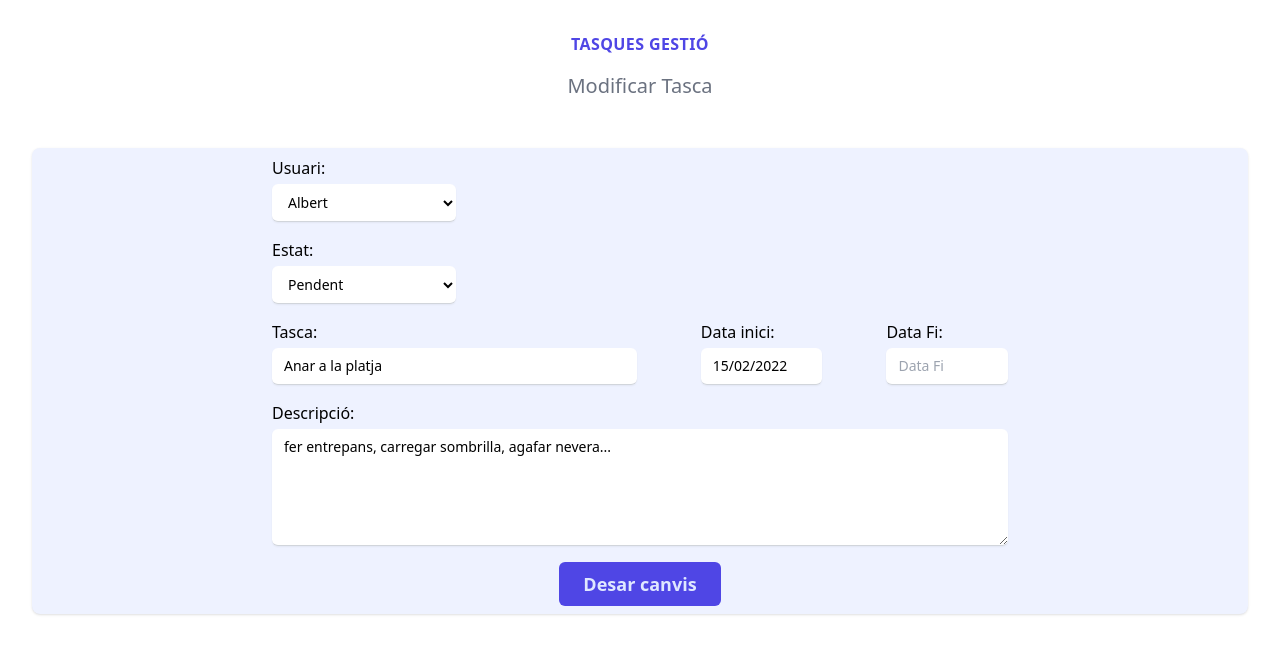
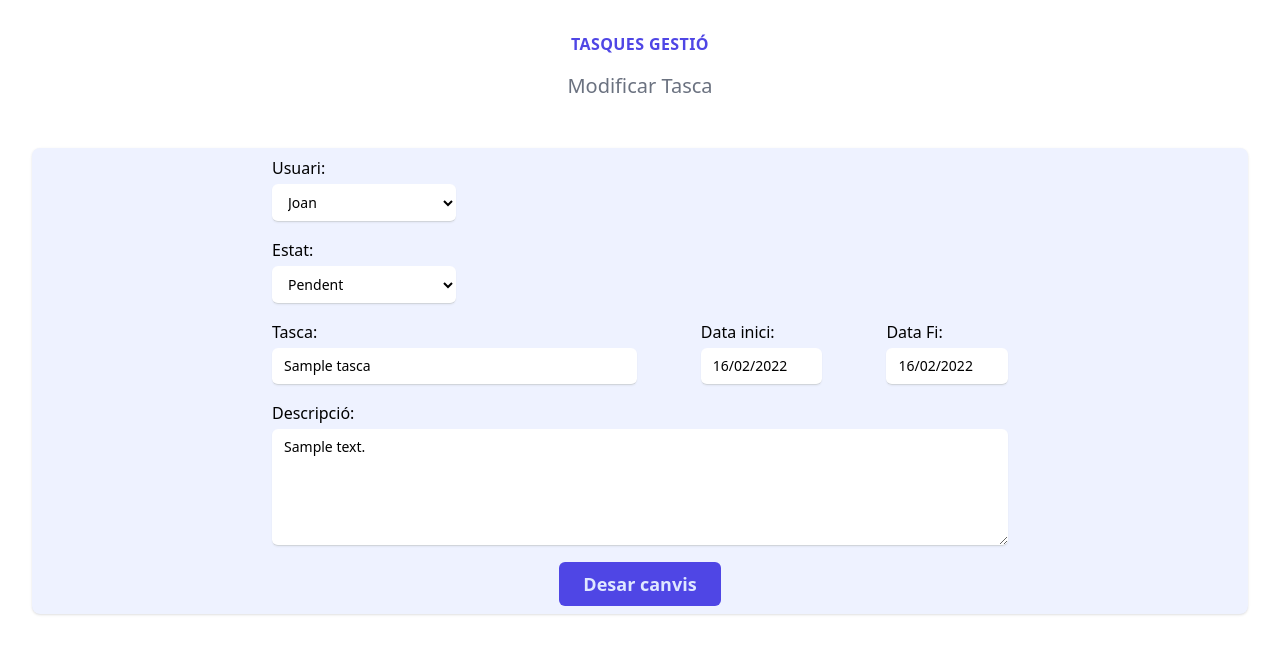
Before and after one commit to AlVirtual/devTeam3, a PHP site: template views/v_modificar_tasca.php in a window 1280 px wide. Shown: the top 654 px of the page. Run offline with PHP 8.4, Linux system fonts and the light colour scheme; the template is opened without the code that fills it: most values are stand-ins (such as "Sample title", 1, 10 or a date in 2020); some libraries are stand-ins or nearby versions.

Commit message:
modificar tasca eliminada variable de proves

```diff
--- a/views/v_modificar_tasca.php
+++ b/views/v_modificar_tasca.php
@@ -24,18 +24,8 @@
 
 <?php
 
-    // Array de proves, comentar quan sigui cridat desde el controlador
-    $tasques = array();
-
-    $tasques[0] = array();
-    $tasques[0]['id'] = 1;
-    $tasques[0]['name'] = 'Anar a la platja';
-    $tasques[0]['description'] = 'fer entrepans, carregar sombrilla, agafar nevera...';
-    $tasques[0]['usuari'] = 'Albert';
-    $tasques[0]['status'] = 'Pendent';
-    $tasques[0]['startDate'] = '15/02/2022';
-
-    foreach($tasques as $tasca) {
+    // La vista serà cridada desde el controlador que haurà creat previament la variable
+    // $tasca
 
 ?>
 
@@ -55,9 +45,9 @@
                   id="userName"
                   class="mt-1 w-full py-2 px-3 border-b border-gray-300 bg-white rounded-md shadow-sm focus:outline-none focus:ring-indigo-500 focus:border-indigo-500 sm:text-sm"
                 >
-                  <option <?php if (@$tasca['usuari'] == 'Joan') echo 'selected';?>>Joan</option>
-                  <option <?php if (@$tasca['usuari'] == 'Fidel') echo 'selected';?>>Fidel</option>
-                  <option <?php if (@$tasca['usuari'] == 'Albert') echo 'selected';?>>Albert</option>
+                  <option <?php if (@$tasca['userName'] == 'Joan') echo 'selected';?>>Joan</option>
+                  <option <?php if (@$tasca['userName'] == 'Fidel') echo 'selected';?>>Fidel</option>
+                  <option <?php if (@$tasca['userName'] == 'Albert') echo 'selected';?>>Albert</option>
                 </select>
               </div>
 
@@ -68,9 +58,9 @@
                   id="estatTasca"
                   class="mt-1 w-full py-2 px-3 border-b border-gray-300 bg-white rounded-md shadow-sm focus:outline-none focus:ring-indigo-500 focus:border-indigo-500 sm:text-sm"
                 >
-                  <option <?php if (@$tasca['status'] == 'Pendent') echo 'selected';?>>Pendent</option>
-                  <option <?php if (@$tasca['status'] == 'En execució') echo 'selected';?>>En execució</option>
-                  <option <?php if (@$tasca['status'] == 'Acabada') echo 'selected';?>>Acabada</option>
+                  <option <?php if (@$tasca['taskStatus'] == 'Pendent') echo 'selected';?>>Pendent</option>
+                  <option <?php if (@$tasca['taskStatus'] == 'En execució') echo 'selected';?>>En execució</option>
+                  <option <?php if (@$tasca['taskStatus'] == 'Acabada') echo 'selected';?>>Acabada</option>
                 </select>
               </div>
 
@@ -81,21 +71,21 @@
                     type="text"
                     name="taskName"
                     id="taskName"
-                    value="<?php echo @$tasca['name'];?>"
+                    value="<?php echo @$tasca['taskName'];?>"
                     class="mt-1 block w-full py-2 px-3 border-b border-gray-300 bg-white rounded-md shadow-sm focus:outline-none focus:ring-indigo-500 focus:border-indigo-500 sm:text-sm"
                   />
                 </div>
 
                 <div class="w-1/6">
                   <label for="startDate" class="">Data inici:</label>
-                  <input datepicker datepicker-format="dd/mm/yyyy" name="startDate" id="startDate" value="<?php echo @$tasca['startDate'];?>" type="text"
+                  <input datepicker datepicker-format="dd/mm/yyyy" name="startDate" id="startDate" value="<?php echo @$tasca['taskStart'];?>" type="text"
                   class="mt-1 block w-full py-2 px-3 border-b border-gray-300 bg-white rounded-md shadow-sm focus:outline-none focus:ring-indigo-500 focus:border-indigo-500 sm:text-sm"
                   placeholder="Data Inici">
                 </div>
 
                 <div class="w-1/6">
                   <label for="startDate" class="">Data Fi:</label>
-                  <input datepicker datepicker-format="dd/mm/yyyy" name="endDate" id="endDate" value="<?php echo @$tasca['endDate'];?>" type="text"
+                  <input datepicker datepicker-format="dd/mm/yyyy" name="endDate" id="endDate" value="<?php echo @$tasca['taskEnd'];?>" type="text"
                   class="mt-1 block w-full py-2 px-3 border-b border-gray-300 bg-white rounded-md shadow-sm focus:outline-none focus:ring-indigo-500 focus:border-indigo-500 sm:text-sm"
                   placeholder="Data Fi">
                 </div>
@@ -112,12 +102,12 @@
                   name="description"
                   id="description"
                   class="mt-1 block w-full py-2 px-3 border-b border-gray-300 bg-white rounded-md shadow-sm focus:outline-none focus:ring-indigo-500 focus:border-indigo-500 sm:text-sm"
-                ><?php echo @$tasca['description'];?></textarea>
+                ><?php echo @$tasca['taskDescription'];?></textarea>
               </div>
 
               <div>
                 <input type="hidden" id="accio" name="accio" value="modificat">
-                <input type="hidden" id="id" name="id" value="<?php echo @$tasca['id'];?>">
+                <input type="hidden" id="id" name="id" value="<?php echo @$tasca['idTask'];?>">
                 <button
                   type="submit"
                   class="px-6 py-2 mx-auto block rounded-md text-lg font-semibold text-indigo-100 bg-indigo-600"
@@ -130,8 +120,6 @@
         </div>
       </div>
     </div>
-<?php
-    }
-?>
+
 
   </body>
```
